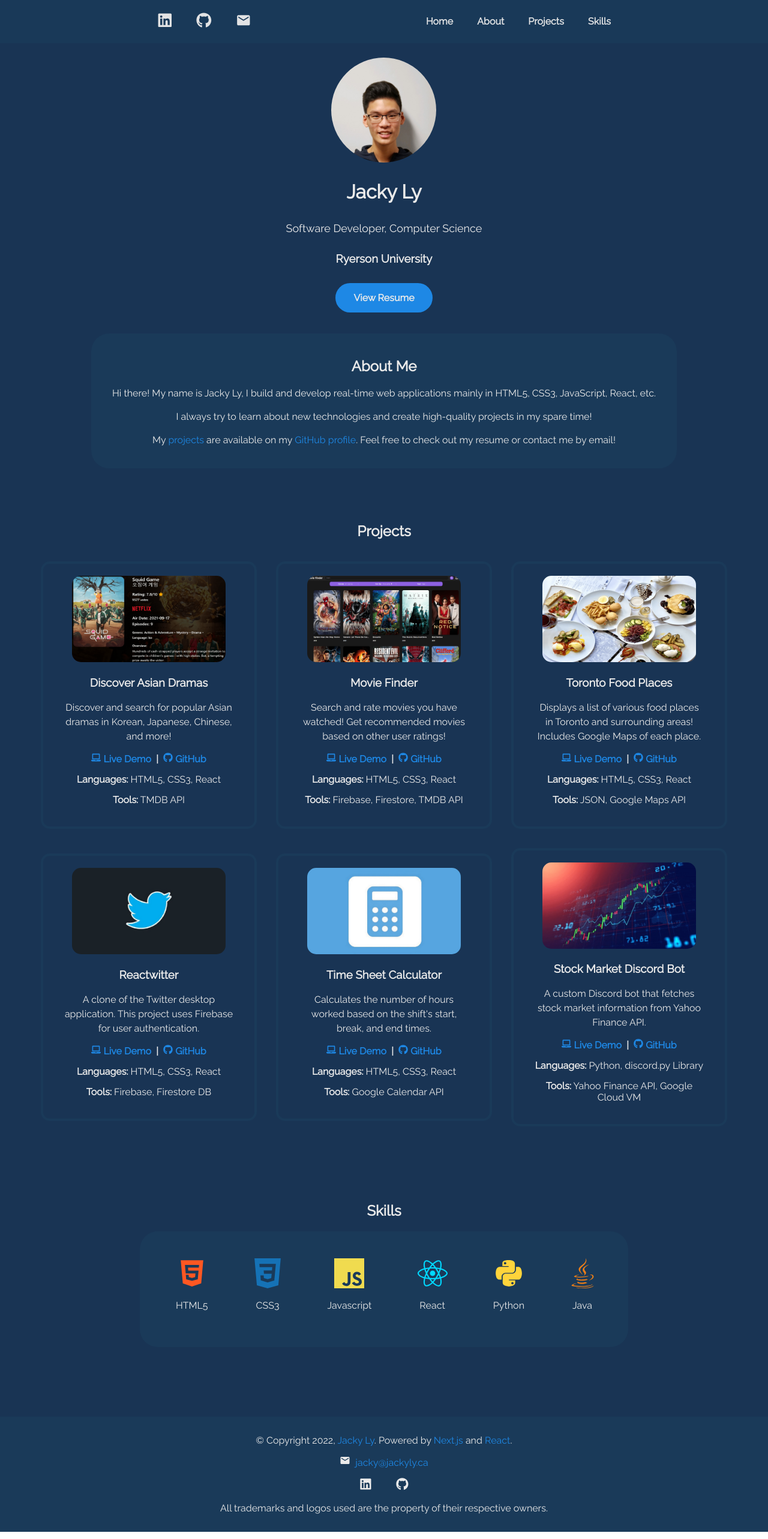
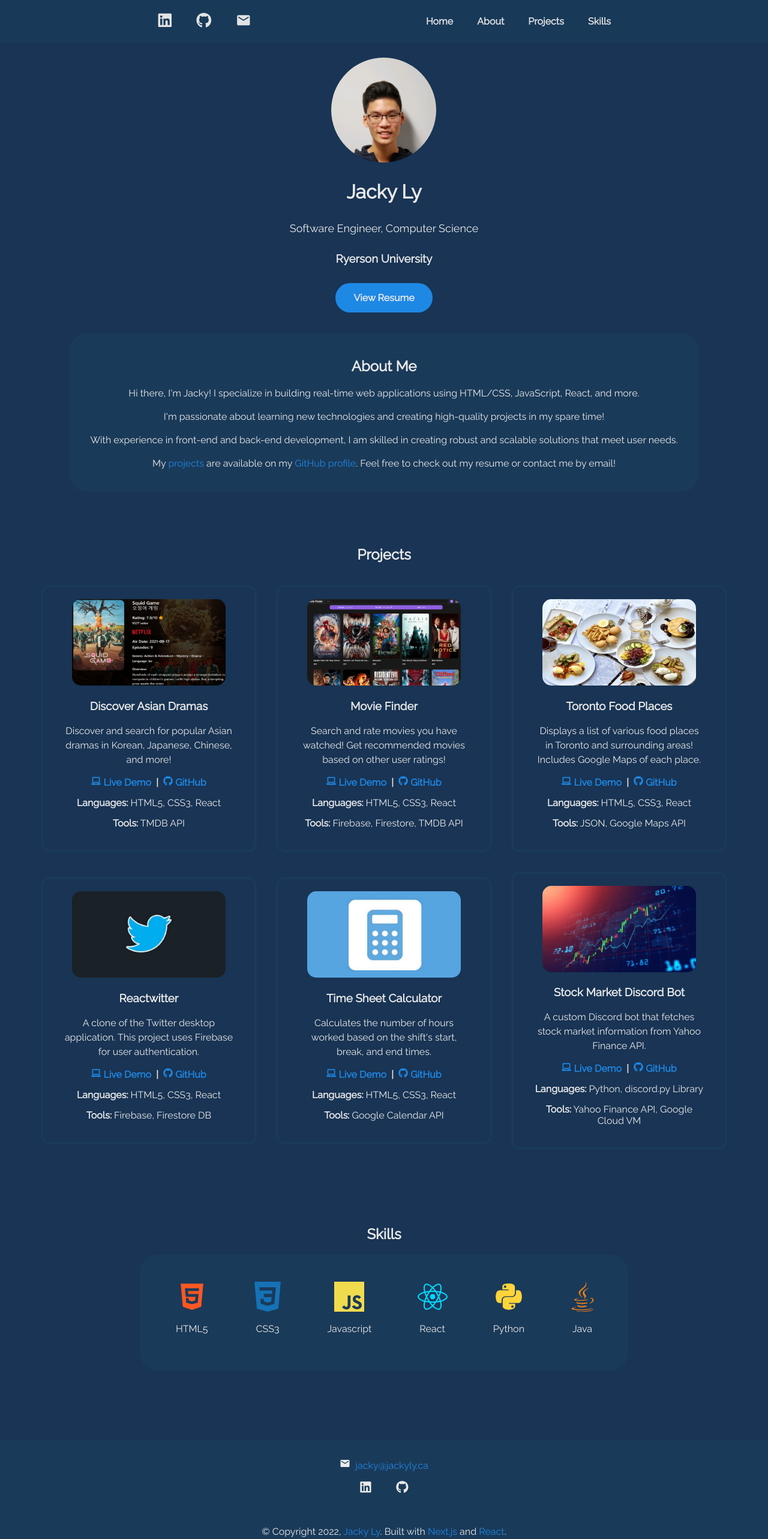
Before and after one commit to lyjacky11/jackyly-ca, a Next.js app: page / in a window 1280 px wide. Shown: the top 2566 px of the page at 60% size. Built offline with nearby package versions, Linux system fonts and the light colour scheme; no server answers.

Commit message:
Update site content

```diff
--- a/components/About.jsx
+++ b/components/About.jsx
@@ -7,8 +7,9 @@ export default function About() {
         <div className={styles.aboutMe}>
             <h2>About Me</h2>
             <div className={styles.desc}>
-                <p>Hi there! My name is Jacky Ly, I build and develop real-time web applications mainly in HTML5, CSS3, JavaScript, React, etc.</p>
-                <p>I always try to learn about new technologies and create high-quality projects in my spare time!</p>
+                <p>Hi there, I'm Jacky! I specialize in building real-time web applications using HTML/CSS, JavaScript, React, and more.</p>
+                <p>I'm passionate about learning new technologies and creating high-quality projects in my spare time!</p>
+                <p>With experience in front-end and back-end development, I am skilled in creating robust and scalable solutions that meet user needs.</p>
                 <p>My <Link href={projectsUrl}><a target="_blank">projects</a></Link> are available on my <Link href={gitHubUrl}><a target="_blank">GitHub profile</a></Link>. Feel free to check out my resume or contact me by email!</p>
             </div>
         </div>
--- a/components/Footer.jsx
+++ b/components/Footer.jsx
@@ -7,7 +7,6 @@ import styles from '../styles/Footer.module.css';
 export default function Footer() {
     return (
         <footer id="footer" className={styles.footer}>
-            <p>© Copyright {new Date().getFullYear()}, <Link href={gitHubUrl}><a target="_blank">Jacky Ly</a></Link>. Powered by <Link href="https://nextjs.org"><a target="_blank">Next.js</a></Link> and <Link href="https://reactjs.org"><a target="_blank">React</a></Link>.</p>
             <p className={styles.email}><MdEmail /> &nbsp;<Link href={contactUrl}><a target="_blank">{email}</a></Link></p>
             <ul className={styles.socials}>
                 <li className={`${styles.socialIcon} animate`}>
@@ -17,6 +16,8 @@ export default function Footer() {
                     <Link href={gitHubUrl}><a target="_blank"><FaGithub /></a></Link>
                 </li>
             </ul>
+            <br />
+            <p>© Copyright {new Date().getFullYear()}, <Link href={gitHubUrl}><a target="_blank">Jacky Ly</a></Link>. Built with <Link href="https://nextjs.org"><a target="_blank">Next.js</a></Link> and <Link href="https://reactjs.org"><a target="_blank">React</a></Link>.</p>
             <p>All trademarks and logos used are the property of their respective owners.</p>
         </footer >
     )
--- a/components/Profile.jsx
+++ b/components/Profile.jsx
@@ -9,7 +9,7 @@ export default function Profile() {
         <div className={styles.profile}>
             <Scroll to="about" activeClass="active" spy={true}><Image className={styles.avatar} src={avatarUrl} alt="Avatar" width={175} height={175} /></Scroll>
             <h1 className={styles.displayName}>Jacky Ly</h1>
-            <p className={styles.position}>Software Developer, Computer Science</p>
+            <p className={styles.position}>Software Engineer, Computer Science</p>
             <h3 className={styles.subtitle}>Ryerson University</h3>
             <div className={`${styles.resumeDiv} animate`}><Link href={resumeUrl}><a className={styles.resumeBtn} target="_blank">View Resume</a></Link></div>
         </div>
--- a/constants.js
+++ b/constants.js
@@ -1,24 +1,29 @@
-const devEnv = process.env.NODE_ENV !== 'production';
-const localServer = 'http://localhost:3000';
-const remoteServer = 'https://jackyly.ca';
+const devEnv = process.env.NODE_ENV !== "production";
+const localServer = "http://localhost:3000";
+const remoteServer = "https://jackyly.ca";
 
 export const serverUrl = devEnv ? localServer : remoteServer;
 
-export const email = 'jacky@jackyly.ca';
-export const contactUrl = 'mailto:' + email;
-export const gitHubUrl = 'https://github.com/lyjacky11';
-export const projectsUrl = gitHubUrl + '?tab=repositories';
-export const linkedinUrl = 'https://www.linkedin.com/in/lyjacky11';
+export const email = "jacky@jackyly.ca";
+export const contactUrl = "mailto:" + email;
+export const gitHubUrl = "https://github.com/lyjacky11";
+export const projectsUrl = gitHubUrl + "?tab=repositories";
+export const linkedinUrl = "https://www.linkedin.com/in/lyjacky11";
 
-const localResume = '/resume/jacky-ly-resume.pdf';
-const gDocsResume = 'https://docs.google.com/viewer?url=' + remoteServer + localResume + '&embedded=true';
+const localResume = "/resume/jacky-ly-resume.pdf";
+const gDocsResume =
+    "https://docs.google.com/viewer?url=" +
+    remoteServer +
+    localResume +
+    "&embedded=true";
 export const resumeUrl = devEnv ? localResume : gDocsResume;
 
-export const pageAuthor = 'Jacky Ly';
-export const pageTitle = pageAuthor + ' | Ryerson CS Co-op';
-export const pageDesc = 'Hi there! I am Jacky Ly, a co-op student studying Computer Science at Ryerson University. Check out my projects on GitHub! - @lyjacky11';
-export const pageTheme = '#1A3A59';
+export const pageAuthor = "Jacky Ly";
+export const pageTitle = pageAuthor + " | Software Engineer";
+export const pageDesc =
+    "Hi there, I'm Jacky, a software engineer graduate! Check out my projects on GitHub! - @lyjacky11";
+export const pageTheme = "#1A3A59";
 
-export const avatarUrl = '/img/profile.png';
-export const faviconUrl = '/favicon.ico';
-export const imageUrl = remoteServer + '/img/cover.png';
+export const avatarUrl = "/img/profile.png";
+export const faviconUrl = "/favicon.ico";
+export const imageUrl = remoteServer + "/img/cover.png";
--- a/projects.json
+++ b/projects.json
@@ -8,7 +8,6 @@
         "github": "https://github.com/lyjacky11/kdrama",
         "langs": "HTML5, CSS3, React",
         "tools": "TMDB API"
-
     },
     {
         "id": 2,
```
Also changed, not shown: 1 other file (tests, documents, lock files or other folders).
